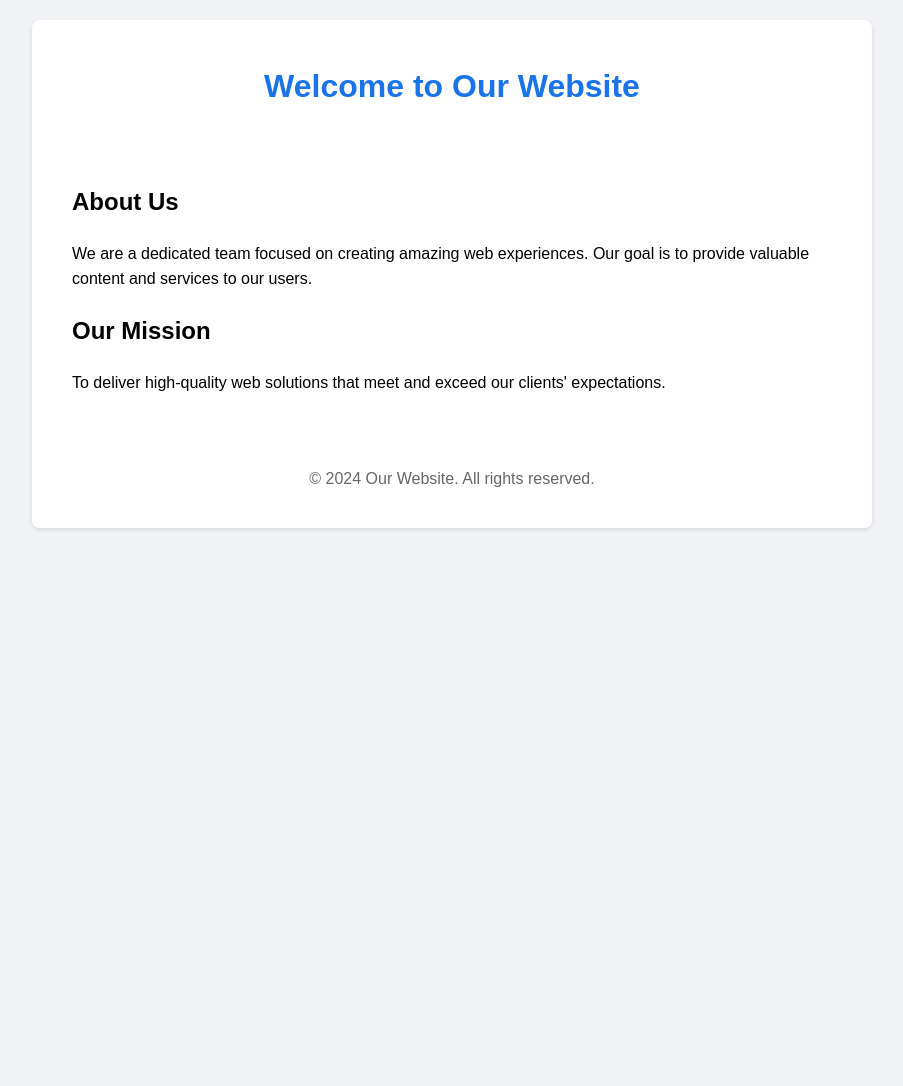
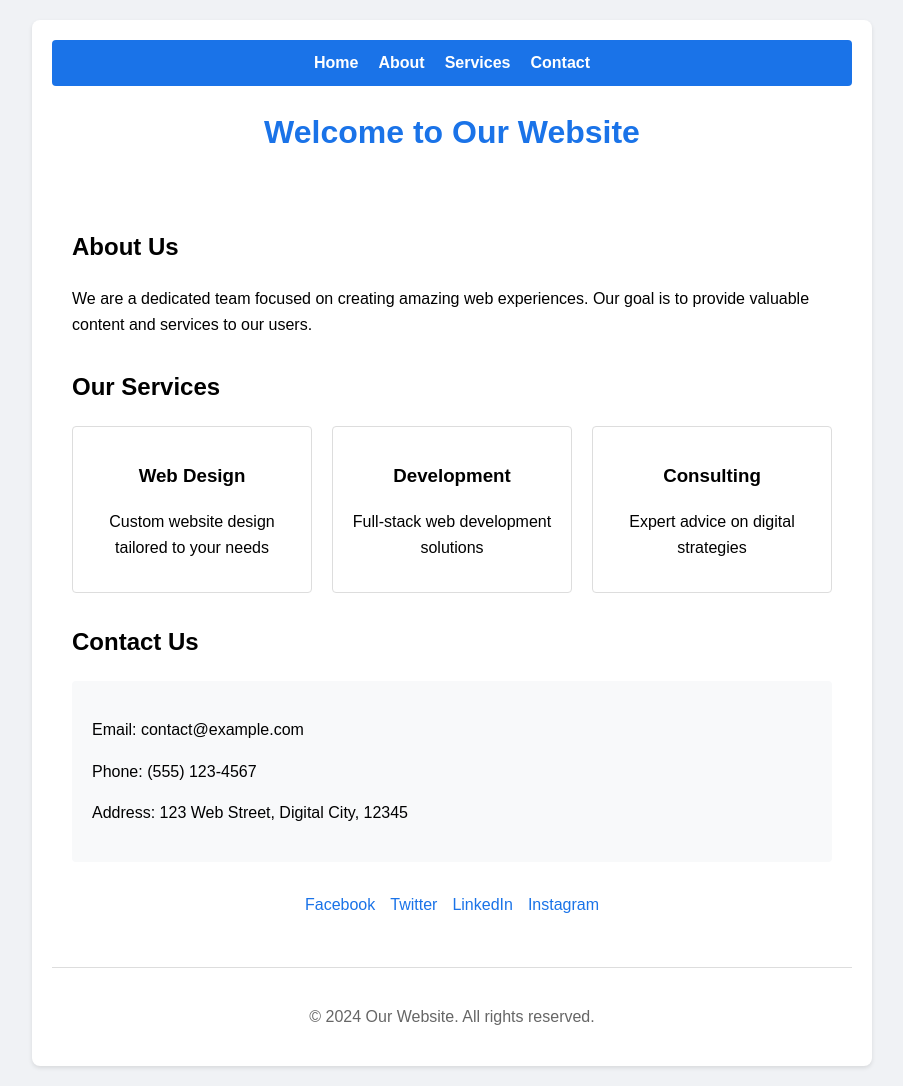
Before and after one commit to voltek3/claude-mcp-test, a plain HTML site: page index.html in a window 1280 px wide. Shown: the whole page, without its empty margins (188-1091 px from the left). Before the commit the page ends 800 px from the top, so only its background shows below. Drawn offline with Linux system fonts and the light colour scheme.

Commit message:
Add more content and styling to the website

```diff
--- a/index.html
+++ b/index.html
@@ -22,6 +22,28 @@
             box-shadow: 0 2px 4px rgba(0,0,0,0.1);
         }
 
+        nav {
+            background-color: #1a73e8;
+            padding: 10px;
+            border-radius: 4px;
+            margin-bottom: 20px;
+        }
+
+        nav ul {
+            list-style: none;
+            padding: 0;
+            margin: 0;
+            display: flex;
+            justify-content: center;
+            gap: 20px;
+        }
+
+        nav a {
+            color: white;
+            text-decoration: none;
+            font-weight: bold;
+        }
+
         h1 {
             color: #1a73e8;
             text-align: center;
@@ -33,29 +55,105 @@
         }
 
         .section {
-            margin-bottom: 20px;
+            margin-bottom: 30px;
+        }
+
+        .services {
+            display: grid;
+            grid-template-columns: repeat(auto-fit, minmax(200px, 1fr));
+            gap: 20px;
+            margin-top: 20px;
+        }
+
+        .service-card {
+            padding: 15px;
+            border: 1px solid #ddd;
+            border-radius: 4px;
+            text-align: center;
+        }
+
+        .contact-info {
+            background-color: #f8f9fa;
+            padding: 20px;
+            border-radius: 4px;
+            margin-top: 20px;
+        }
+
+        .social-links {
+            display: flex;
+            justify-content: center;
+            gap: 15px;
+            margin-top: 20px;
+        }
+
+        .social-links a {
+            color: #1a73e8;
+            text-decoration: none;
         }
 
         footer {
             text-align: center;
             margin-top: 30px;
             color: #666;
+            border-top: 1px solid #ddd;
+            padding-top: 20px;
         }
     </style>
 </head>
 <body>
     <div class="container">
+        <nav>
+            <ul>
+                <li><a href="#home">Home</a></li>
+                <li><a href="#about">About</a></li>
+                <li><a href="#services">Services</a></li>
+                <li><a href="#contact">Contact</a></li>
+            </ul>
+        </nav>
+
         <h1>Welcome to Our Website</h1>
+
         <div class="content">
-            <div class="section">
+            <div class="section" id="about">
                 <h2>About Us</h2>
                 <p>We are a dedicated team focused on creating amazing web experiences. Our goal is to provide valuable content and services to our users.</p>
             </div>
-            <div class="section">
-                <h2>Our Mission</h2>
-                <p>To deliver high-quality web solutions that meet and exceed our clients' expectations.</p>
+
+            <div class="section" id="services">
+                <h2>Our Services</h2>
+                <div class="services">
+                    <div class="service-card">
+                        <h3>Web Design</h3>
+                        <p>Custom website design tailored to your needs</p>
+                    </div>
+                    <div class="service-card">
+                        <h3>Development</h3>
+                        <p>Full-stack web development solutions</p>
+                    </div>
+                    <div class="service-card">
+                        <h3>Consulting</h3>
+                        <p>Expert advice on digital strategies</p>
+                    </div>
+                </div>
+            </div>
+
+            <div class="section" id="contact">
+                <h2>Contact Us</h2>
+                <div class="contact-info">
+                    <p>Email: contact@example.com</p>
+                    <p>Phone: (555) 123-4567</p>
+                    <p>Address: 123 Web Street, Digital City, 12345</p>
+                </div>
+            </div>
+
+            <div class="social-links">
+                <a href="#">Facebook</a>
+                <a href="#">Twitter</a>
+                <a href="#">LinkedIn</a>
+                <a href="#">Instagram</a>
             </div>
         </div>
+
         <footer>
             <p>&copy; 2024 Our Website. All rights reserved.</p>
         </footer>
```
